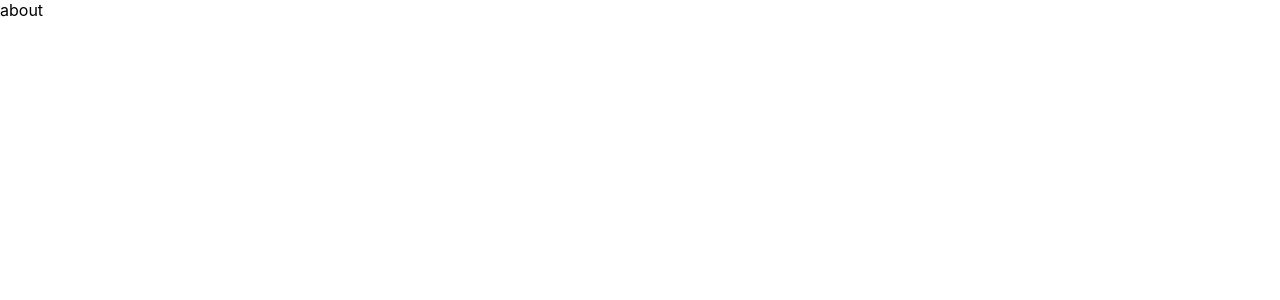
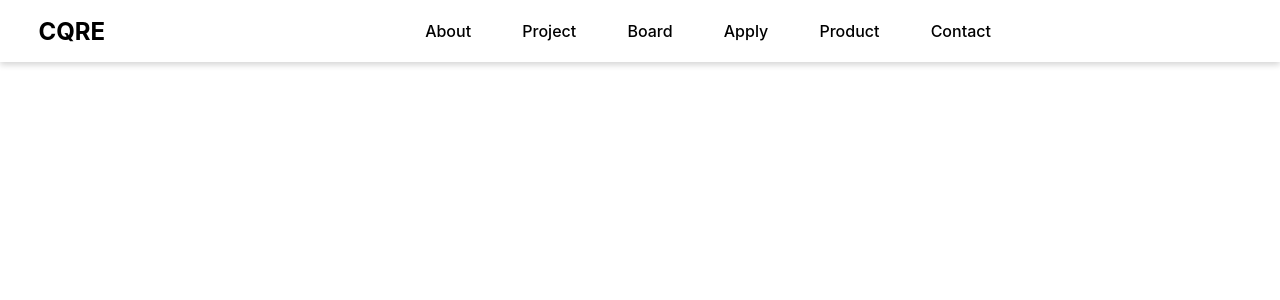
Before and after one commit to Lazyboness/cqre-client, a React (Create React App) app: page /about in a window 1280 px wide. Shown: the top 300 px of the page. Built offline with nearby package versions, Linux system fonts and the light colour scheme.

Commit message:
Header Update

```diff
--- a/src/components/Header.jsx
+++ b/src/components/Header.jsx
@@ -1,5 +1,119 @@
 import React from 'react';
+import styled from 'styled-components';
 
 export default function Header() {
-  return <div>Header</div>;
+  return (
+    <Base>
+      <Navigation>
+        <MenuListWrapper>
+          <MenuList>
+            <LeftMenu>
+              <Link href="/">
+                <TextLogo>CQRE</TextLogo>
+              </Link>
+            </LeftMenu>
+            <MiddleMenuList>
+              <MiddleMenu>
+                <Link href="/about">About</Link>
+              </MiddleMenu>
+              <MiddleMenu>
+                <Link href="/project">Project</Link>
+              </MiddleMenu>
+              <MiddleMenu>
+                <Link href="/board">Board</Link>
+              </MiddleMenu>
+              <MiddleMenu>
+                <Link href="/apply">Apply</Link>
+              </MiddleMenu>
+              <MiddleMenu>
+                <Link href="/product">Product</Link>
+              </MiddleMenu>
+              <MiddleMenu>
+                <Link href="/contact">Contact</Link>
+              </MiddleMenu>
+            </MiddleMenuList>
+            <RightMenuList>
+              <RightMenu>
+                <Link href="/login">login</Link>
+              </RightMenu>
+              <RightMenu>
+                <Link href="/signup">sign up</Link>
+              </RightMenu>
+            </RightMenuList>
+          </MenuList>
+        </MenuListWrapper>
+      </Navigation>
+    </Base>
+  );
 }
+
+const Base = styled.header`
+  width: 100%;
+  margin: 0 auto;
+  height: 62px;
+  position: fixed;
+  top: 0;
+  left: 0;
+  background-color: #fff;
+  text-align: center;
+  box-shadow: 0 3px 6px 0 rgba(0, 0, 0, 0.16);
+  z-index: 10;
+`;
+
+const Navigation = styled.nav`
+  margin: 0 auto;
+`;
+
+const MenuListWrapper = styled.div``;
+
+const MenuList = styled.ul`
+  list-style: none;
+  padding: 0;
+  margin: 0;
+  display: flex;
+`;
+
+const LeftMenu = styled.li`
+  display: flex;
+  align-items: center;
+  height: 62px;
+  flex-shrink: 0;
+  padding: 0 0 0 3vw;
+`;
+
+const MiddleMenuList = styled.li`
+  display: flex;
+  align-items: center;
+  height: 62px;
+  flex-shrink: 0;
+  padding: 0 21vw 0 23vw;
+`;
+
+const MiddleMenu = styled.li`
+  font-weight: 500;
+  padding: 0 2vw 0 2vw;
+`;
+
+const RightMenuList = styled.li`
+  display: flex;
+  align-items: center;
+  height: 62px;
+  flex-shrink: 0;
+  padding: 0 3vw 0 0;
+`;
+
+const RightMenu = styled.li`
+  font-weight: 300;
+  padding: 0 0 0 1vw;
+`;
+
+const Link = styled.a`
+  text-decoration: none;
+  color: black;
+`;
+
+const TextLogo = styled.h1`
+  font-size: 24px;
+  font-weight: 700;
+  color: black;
+`;
--- a/src/pages/AboutPage.jsx
+++ b/src/pages/AboutPage.jsx
@@ -1,5 +1,11 @@
 import React from 'react';
+import Header from '../components/Header';
 
 export default function AboutPage() {
-  return <div>about</div>;
+  return (
+    <>
+      <Header />
+      About
+    </>
+  );
 }
```
